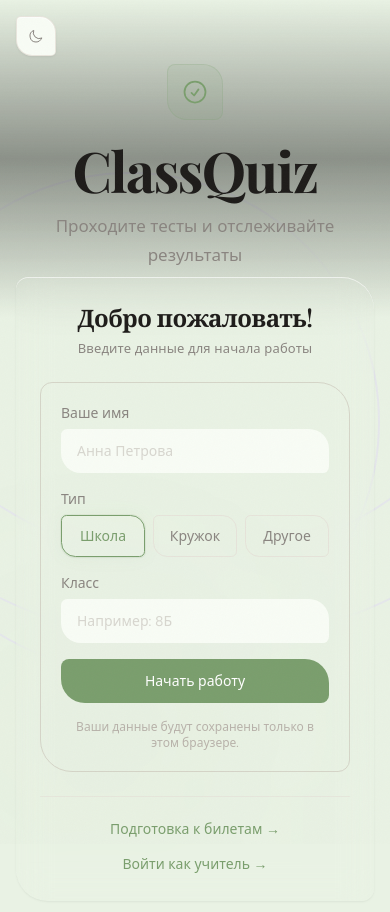
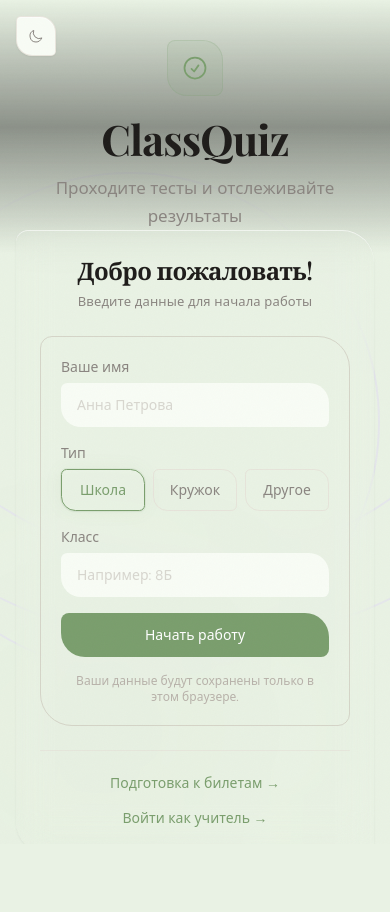
Before and after one commit to Trubik1/techno-park-october, a React (Vite) app in the folder frontend/: page /student/entry in a window 390 px wide. Shown: the top 912 px of the page. After the commit the page ends 844 px from the top, so only its background shows below. Built offline with nearby package versions, Linux system fonts and the light colour scheme.

Commit message:
fix(layout): remove scroll from StudentEntry page, fit in one viewport
- container: h-[100dvh] overflow-hidden flex-col
- hero padding reduced (pt-16→pt-10, pb-12→pb-6)
- heading smaller on mobile (h1→display)
- card section flex-1 with overflow-y-auto for safety

```diff
--- a/frontend/src/pages/StudentEntry.tsx
+++ b/frontend/src/pages/StudentEntry.tsx
@@ -65,7 +65,7 @@ const StudentEntry: React.FC = () => {
   };
 
   return (
-    <div className="min-h-[100dvh] bg-background animate-fadeIn">
+    <div className="h-[100dvh] bg-background animate-fadeIn overflow-hidden flex flex-col">
       <div className="fixed top-4 left-4 z-50">
         <ThemeToggleButton />
       </div>
@@ -75,7 +75,7 @@ const StudentEntry: React.FC = () => {
         </div>
       )}
 
-      <div className="relative px-6 pt-16 pb-12 md:pt-24 md:pb-16 text-center overflow-hidden">
+      <div className="relative px-6 pt-10 pb-6 md:pt-12 md:pb-8 text-center overflow-hidden shrink-0">
         <div className="absolute inset-0 mesh-gradient" />
         <div className="absolute inset-0 bg-gradient-to-b from-transparent via-transparent/40 to-background" />
         <div className="max-w-2xl mx-auto relative z-10">
@@ -84,14 +84,14 @@ const StudentEntry: React.FC = () => {
               <path strokeLinecap="round" strokeLinejoin="round" d="M9 12.75L11.25 15 15 9.75M21 12a9 9 0 11-18 0 9 9 0 0118 0z" />
             </svg>
           </div>
-          <h1 className="text-text-primary font-heading text-display">ClassQuiz</h1>
+          <h1 className="text-text-primary font-heading text-h1 md:text-display">ClassQuiz</h1>
           <p className="text-text-secondary text-body-lg max-w-md mx-auto mt-3">
             Проходите тесты и отслеживайте результаты
           </p>
         </div>
       </div>
 
-      <div className="max-w-md mx-auto px-4 -mt-10 relative z-10 pb-8">
+      <div className="max-w-md mx-auto px-4 -mt-6 relative z-10 pb-4 flex-1 overflow-y-auto">
         <div className="card p-6 md:p-8">
           <div className="text-center mb-6">
             <h2 className="text-2xl font-semibold text-text-primary font-heading">Добро пожаловать!</h2>
```
